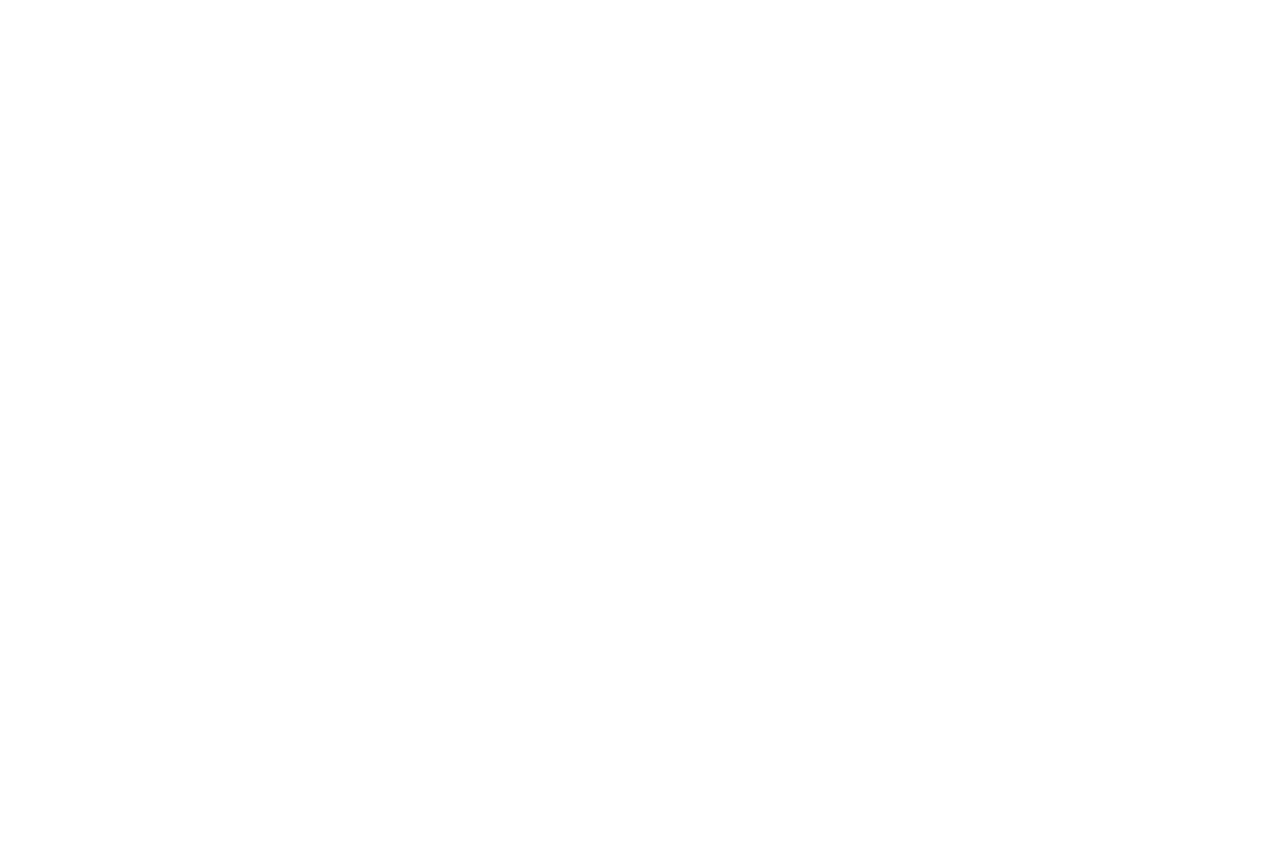
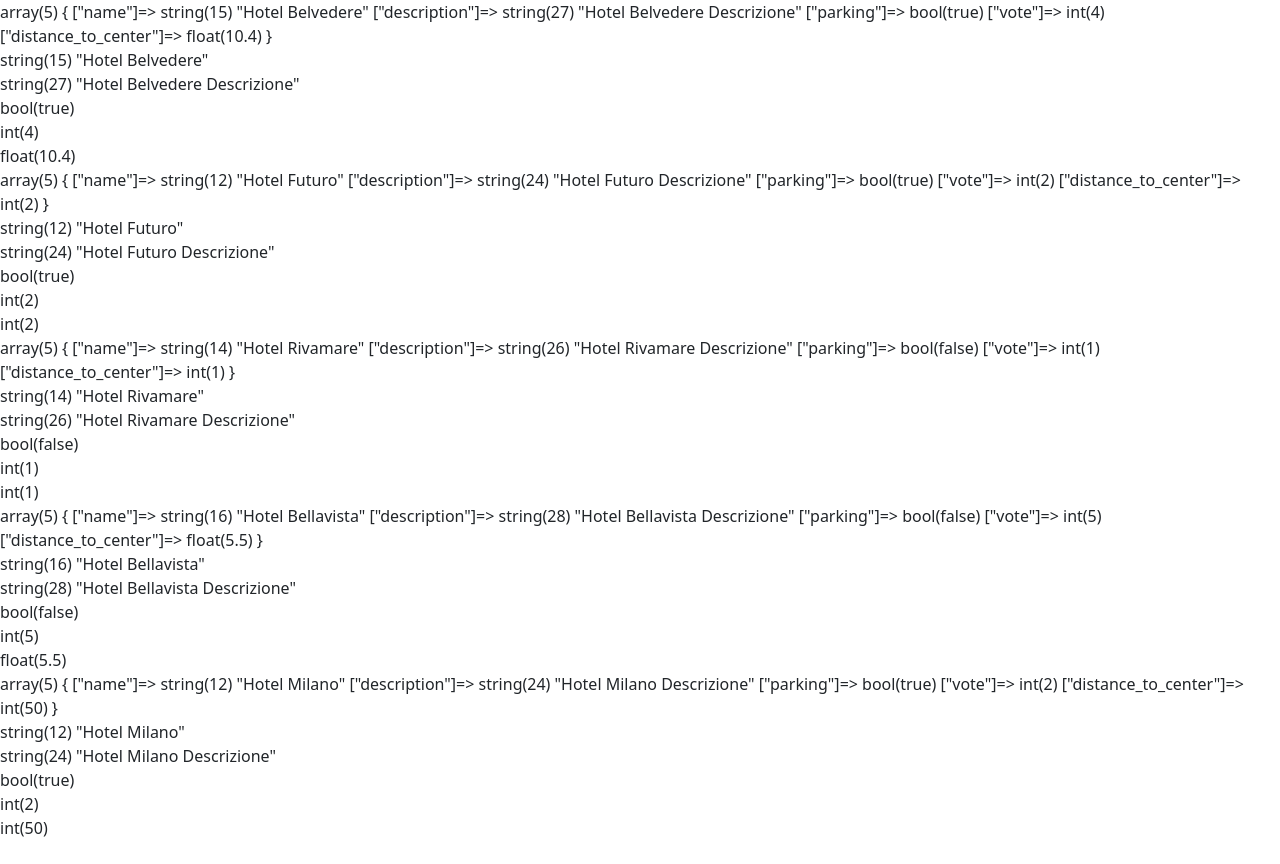
Before and after one commit to Marco9726/php-hotel, a PHP site: page / in a window 1280 px wide. Before the commit the page is empty. Before the commit the page ends 800 px from the top, so only its background shows below. Run offline with PHP 8.4, Linux system fonts and the light colour scheme; style sheets or scripts are compiled from the project's sources.

Commit message:
foreach per stampare a schermo l'array

```diff
--- a/index.php
+++ b/index.php
@@ -1,3 +1,65 @@
+<?php
+
+$hotels = [
+
+	[
+		'name' => 'Hotel Belvedere',
+		'description' => 'Hotel Belvedere Descrizione',
+		'parking' => true,
+		'vote' => 4,
+		'distance_to_center' => 10.4
+	],
+	[
+		'name' => 'Hotel Futuro',
+		'description' => 'Hotel Futuro Descrizione',
+		'parking' => true,
+		'vote' => 2,
+		'distance_to_center' => 2
+	],
+	[
+		'name' => 'Hotel Rivamare',
+		'description' => 'Hotel Rivamare Descrizione',
+		'parking' => false,
+		'vote' => 1,
+		'distance_to_center' => 1
+	],
+	[
+		'name' => 'Hotel Bellavista',
+		'description' => 'Hotel Bellavista Descrizione',
+		'parking' => false,
+		'vote' => 5,
+		'distance_to_center' => 5.5
+	],
+	[
+		'name' => 'Hotel Milano',
+		'description' => 'Hotel Milano Descrizione',
+		'parking' => true,
+		'vote' => 2,
+		'distance_to_center' => 50
+	]
+
+];
+
+// for ($i = 0; $i < count($hotels); $i++) {
+// 	var_dump($hotels[$i]);
+// 	echo "<br>";
+// 	foreach ($hotels[$i] as $key) {
+// 		var_dump($key);
+// 		echo "<br>";
+// 	}
+// }
+
+foreach ($hotels as $hotel) {
+	var_dump($hotel);
+	echo "<br>";
+	foreach ($hotel as $info) {
+		var_dump($info);
+		echo "<br>";
+	}
+}
+
+?>
+
 <!DOCTYPE html>
 <html lang="en">
 
@@ -6,10 +68,14 @@
 	<meta http-equiv="X-UA-Compatible" content="IE=edge">
 	<meta name="viewport" content="width=device-width, initial-scale=1.0">
 	<title>Document</title>
+	<link rel="stylesheet" href="./style.scss">
+	<link href="https://cdn.jsdelivr.net/npm/bootstrap@5.3.0-alpha1/dist/css/bootstrap.min.css" rel="stylesheet" integrity="sha384-GLhlTQ8iRABdZLl6O3oVMWSktQOp6b7In1Zl3/Jr59b6EGGoI1aFkw7cmDA6j6gD" crossorigin="anonymous">
 </head>
 
 <body>
+	<div class="container w-75 mt-4">
 
+	</div>
 </body>
 
 </html>
```
Also changed, not shown: style.scss (added).
